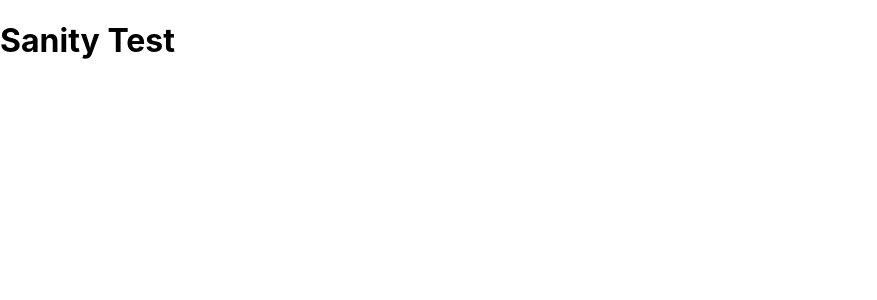
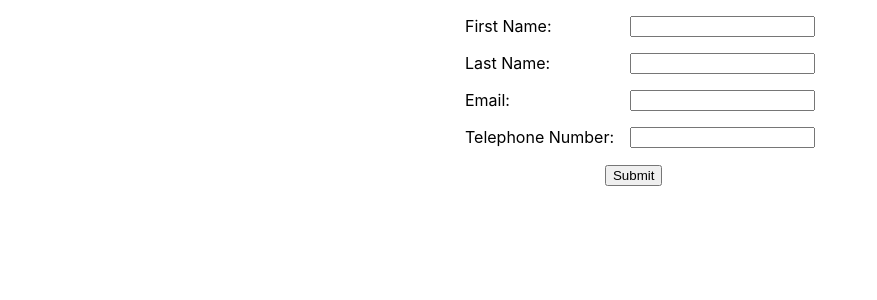
Before and after one commit to EmbryonicDev/cv-application, a React (Create React App) app: page / in a window 1280 px wide. Shown: the top 300 px of the page, without its empty margins (0-877 px from the left). Built offline with nearby package versions, Linux system fonts and the light colour scheme; the HTML template or start-up script is replaced by a standard one.

Commit message:
Create personal form

```diff
--- a/src/App.js
+++ b/src/App.js
@@ -1,8 +1,29 @@
+import React, { useState } from 'react';
+import PersonalForm from './Components/PersonalForm';
+import './index.css';
 
 function App() {
+  const [personalData, setPersonalData] = useState({
+    firstName: '',
+    lastName: '',
+    email: '',
+    tel: ''
+  });
+
+  function handleChange(event) {
+    const { name, value } = event.target;
+    setPersonalData((prevState) => {
+      return {
+        ...prevState,
+        [name]: value
+      };
+    });
+  }
+  console.log(personalData)
+
   return (
     <div className="App">
-      <h1>Sanity Test</h1>
+      <PersonalForm data={personalData} handleChange={handleChange} />
     </div>
   );
 }
--- /dev/null
+++ b/src/Components/PersonalForm.js
@@ -0,0 +1,41 @@
+export default function PersonalForm(props) {
+  const { data, handleChange } = props;
+
+  return (
+    <div id="personalForm">
+      <form action="#">
+        <p className="personalInput">
+          <label htmlFor="firstName">First Name:</label>
+          <input
+            type="text"
+            id="firstName"
+            name="firstName"
+            value={data.firstName}
+            onChange={handleChange}
+          />
+        </p>
+        <p className="personalInput">
+          <label htmlFor="lastName">Last Name:</label>
+          <input
+            type="text"
+            id="lastName"
+            name="lastName"
+            value={data.lastName}
+            onChange={handleChange}
+          />
+        </p>
+        <p className="personalInput">
+          <label htmlFor="email">Email:</label>
+          <input type="email" id="email" name="email" value={data.email} onChange={handleChange} />
+        </p>
+        <p className="personalInput">
+          <label htmlFor="tel">Telephone Number:</label>
+          <input type="numeric" id="tel" name="tel" value={data.tel} onChange={handleChange} />
+        </p>
+        <button id="personalSubmit" type="submit">
+          Submit
+        </button>
+      </form>
+    </div>
+  );
+}
--- a/src/index.css
+++ b/src/index.css
@@ -15,3 +15,18 @@ code {
   font-family: source-code-pro, Menlo, Monaco, Consolas, 'Courier New',
     monospace;
 }
+
+#personalForm {
+  display: flex;
+  justify-content: center;
+}
+
+.personalInput {
+  display: flex;
+  justify-content: space-between;
+  gap: 16px;
+}
+
+#personalSubmit {
+  margin-left: 40%;
+}
```
Also changed, not shown: src/Components/Education.js (added), src/Components/JobExperience.js (added).
